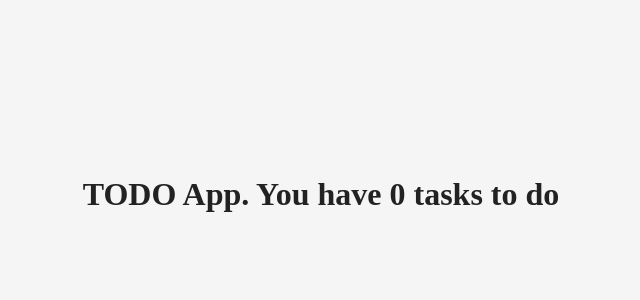
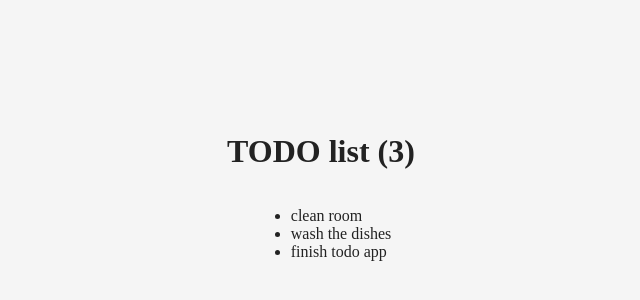
Before and after one commit to krlakwa/todo_app, a React app: page / in a window 1280 px wide. Shown: the part 214-514 px from the top of the page, without its empty margins (327-967 px from the left). Built offline with nearby package versions, Linux system fonts and the light colour scheme.

Commit message:
Add TodoList component

```diff
--- a/src/components/Title.js
+++ b/src/components/Title.js
@@ -1,5 +1,5 @@
 import React from 'react';
 
-const Title = props => <h1>TODO App. You have {props.number} tasks to do</h1>
+const Title = props => <h1>TODO list ({props.number})</h1>
 
 export default Title;
--- a/src/components/TodoList.js
+++ b/src/components/TodoList.js
@@ -0,0 +1,9 @@
+import React from 'react';
+
+const TodoList = (props) => {
+    const todo = props.data.map(task => <li key={task.id}>{task.text}</li>);
+
+    return <ul>{todo}</ul>
+}
+
+export default TodoList;
--- a/src/containers/App.js
+++ b/src/containers/App.js
@@ -1,13 +1,27 @@
 import React from 'react';
 import uuid from 'uuid';
 import Title from '../components/Title';
+import TodoList from '../components/TodoList';
 import style from './App.css';
 
 class App extends React.Component {
     constructor(props){
         super(props);
         this.state = {
-            data: []
+            data: [
+                {
+                    id: 1,
+                    text: 'clean room'
+                },
+                {
+                    id: 2,
+                    text: 'wash the dishes'
+                },
+                {
+                    id: 3,
+                    text: 'finish todo app'
+                }
+            ]
         };
     }
     addTodo(val){
@@ -18,7 +32,6 @@ class App extends React.Component {
         const data = [...this.state.data, todo];
         this.setState({data});
     }
-
     removeTodo(id) {
         const remainder = this.state.data.filter(todo => todo.id !== id);
         this.setState({data: remainder});
@@ -28,6 +41,7 @@ class App extends React.Component {
         return(
             <div className={style.TodoApp}>
                 <Title number={this.state.data.length} />
+                <TodoList data={this.state.data}/>
             </div>
         )
     }
```
